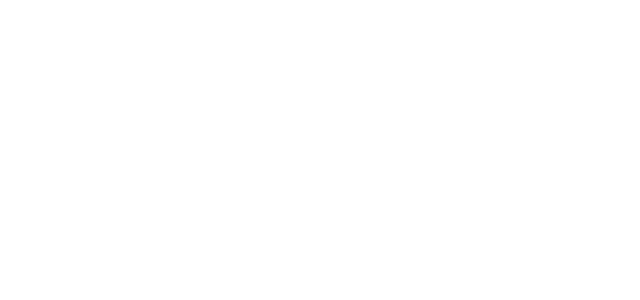
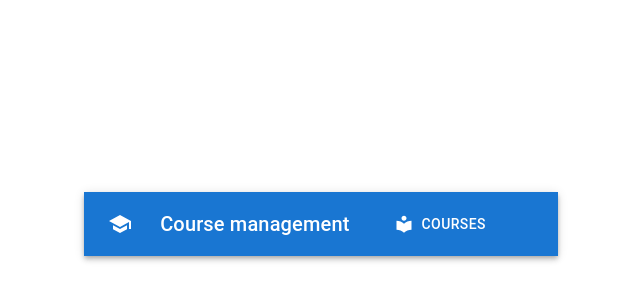
Before and after one commit to UBB-SDI-23/lab-5x-912-Gherman-PaulaSorana, a React (Vite) app in the folder frontend/react-frontend-a_5/: page / in a window 1280 px wide. Before the commit this address had no page. Shown: the part 166-466 px from the top of the page, without its empty margins (319-959 px from the left). Built offline with nearby package versions, Linux system fonts and the light colour scheme.

Commit message:
add menu

```diff
--- a/frontend/react-frontend-a_5/src/App.tsx
+++ b/frontend/react-frontend-a_5/src/App.tsx
@@ -5,6 +5,7 @@
 import { SwimmerShowAll } from "./components/swimmers/SwimmerShowAll";
 import { BrowserRouter as Router, Routes, Route } from "react-router-dom";
 import { SwimmerDetails } from "./components/swimmers/SwimmerDetails";
+import { AppMenu } from "./components/AppMenu";
 
 function App() {
   const [count, setCount] = useState(0);
@@ -13,6 +14,8 @@
 
     <React.Fragment>
       <Router>
+              <AppMenu />
+
               <Routes>
                       <Route path="/swimmers" element={<SwimmerShowAll />} />
                       <Route path="/swimmers/:swimmerId/details" element={<SwimmerDetails />} />
--- /dev/null
+++ b/frontend/react-frontend-a_5/src/components/AppMenu.tsx
@@ -0,0 +1,40 @@
+import { Box, AppBar, Toolbar, IconButton, Typography, Button } from "@mui/material";
+import { Link, useLocation } from "react-router-dom";
+import SchoolIcon from "@mui/icons-material/School";
+import LocalLibraryIcon from "@mui/icons-material/LocalLibrary";
+
+export const AppMenu = () => {
+	const location = useLocation();
+	const path = location.pathname;
+
+	return (
+		<Box sx={{ flexGrow: 1 }}>
+			<AppBar position="static" sx={{ marginBottom: "20px" }}>
+				<Toolbar>
+					<IconButton
+						component={Link}
+						to="/"
+						size="large"
+						edge="start"
+						color="inherit"
+						aria-label="school"
+						sx={{ mr: 2 }}>
+						<SchoolIcon />
+					</IconButton>
+					<Typography variant="h6" component="div" sx={{ mr: 5 }}>
+						Course management
+					</Typography>
+					<Button
+						variant={path.startsWith("/swimmers") ? "outlined" : "text"}
+						to="/swimmers"
+						component={Link}
+						color="inherit"
+						sx={{ mr: 5 }}
+						startIcon={<LocalLibraryIcon />}>
+						Courses
+					</Button>
+				</Toolbar>
+			</AppBar>
+		</Box>
+	);
+};
```
